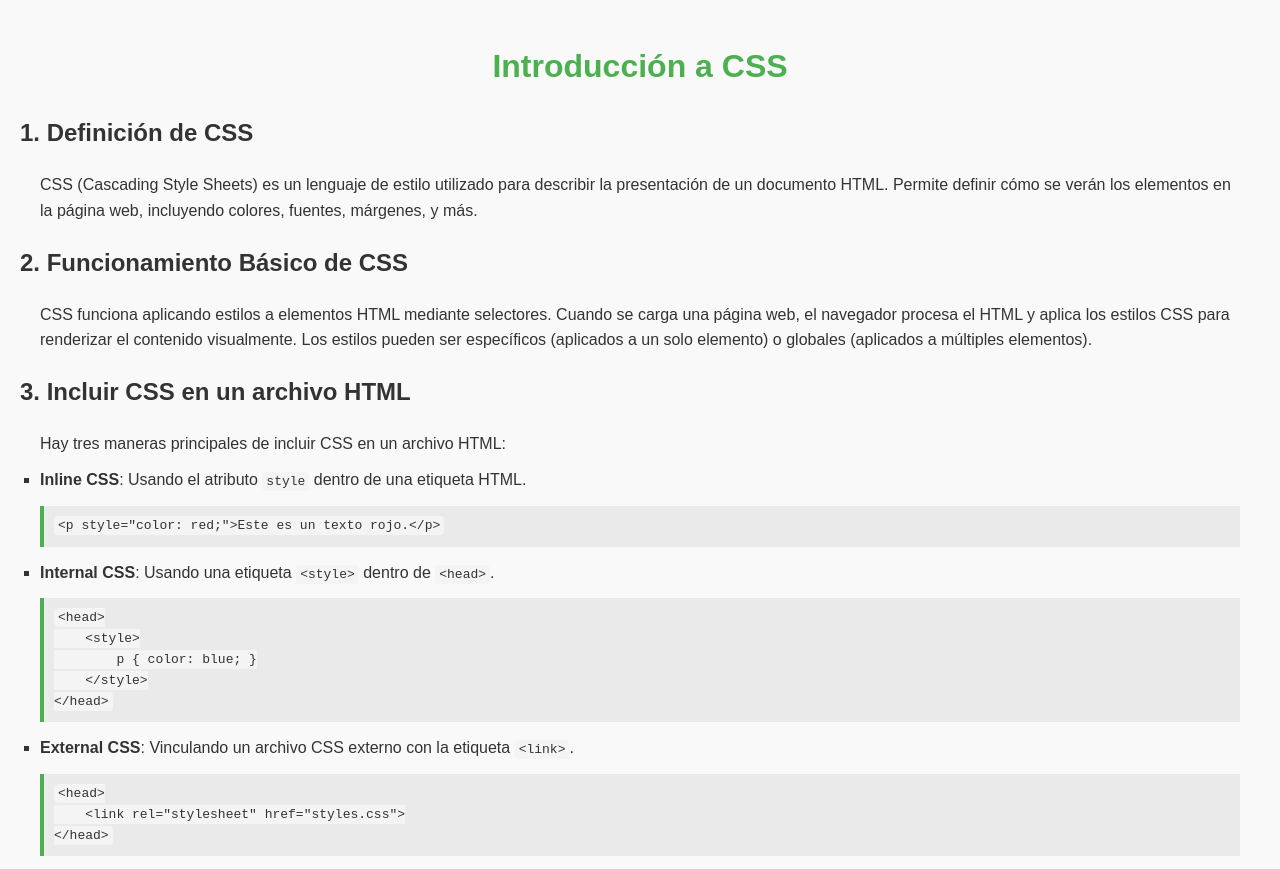
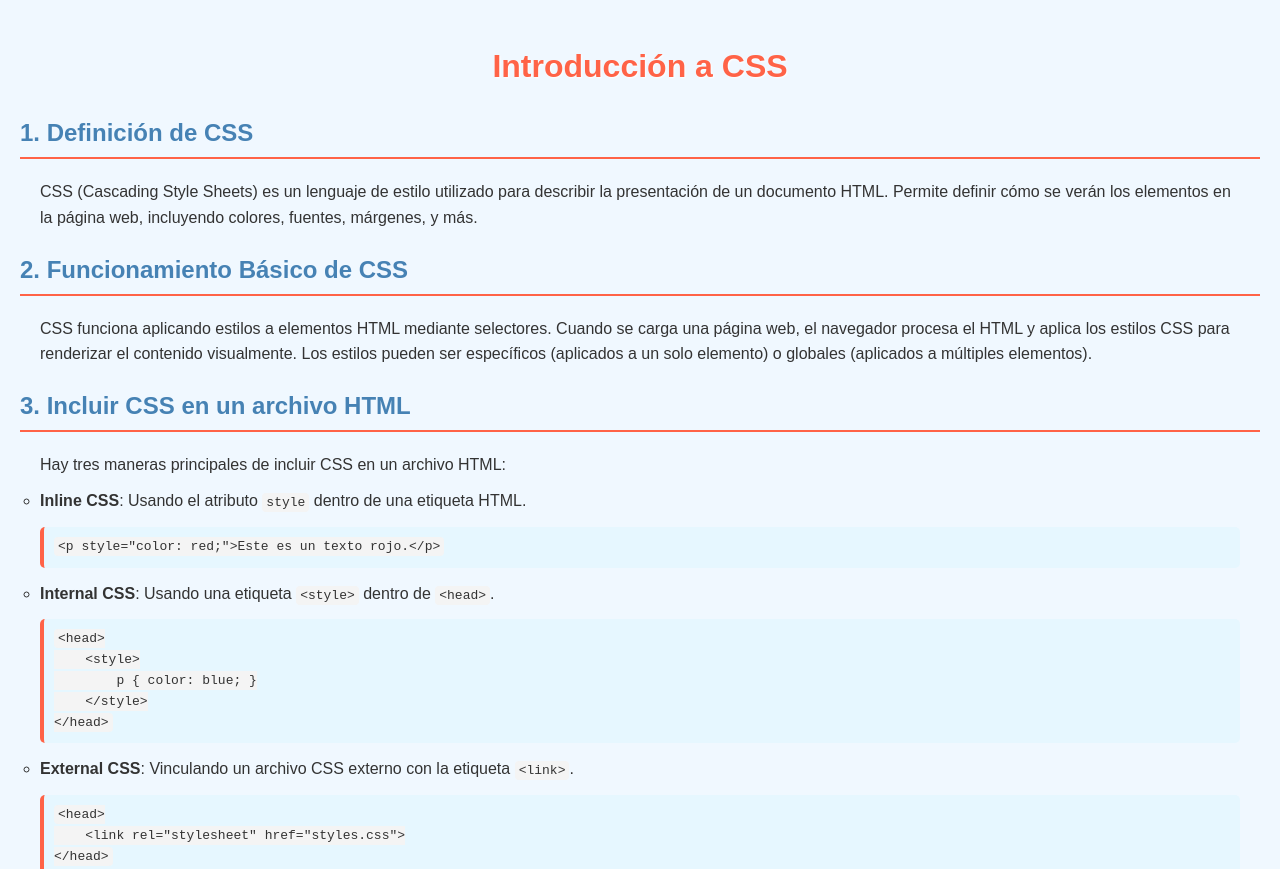
Before and after one commit to Handhels-Programmer/INTRODUCCION-AL-CSS-m3, a plain HTML site: page index.html in a window 1280 px wide. Shown: the top 869 px of the page. Drawn offline with Linux system fonts and the light colour scheme.

Commit message:
Update index.html
Estilo 2

```diff
--- a/index.html
+++ b/index.html
@@ -6,19 +6,22 @@
     <title>Introducción a CSS</title>
     <style>
         body {
-            font-family: Arial, sans-serif;
-            background-color: #f9f9f9;
+            font-family: 'Arial', sans-serif;
+            background-color: #f0f8ff;
             margin: 0;
             padding: 20px;
             line-height: 1.6;
             color: #333;
         }
         h1 {
-            color: #4CAF50;
+            color: #ff6347;
             text-align: center;
+            text-shadow: 1px 1px 2px #fff;
         }
         h2 {
-            color: #333;
+            color: #4682b4;
+            border-bottom: 2px solid #ff6347;
+            padding-bottom: 5px;
             margin-top: 20px;
         }
         p, ul {
@@ -26,13 +29,14 @@
             padding: 0 20px;
         }
         ul {
-            list-style-type: square;
+            list-style-type: circle;
         }
         pre {
-            background-color: #eaeaea;
-            border-left: 4px solid #4CAF50;
+            background-color: #e6f7ff;
+            border-left: 4px solid #ff6347;
             padding: 10px;
             overflow-x: auto;
+            border-radius: 5px;
         }
         code {
             background-color: #f4f4f4;
@@ -44,6 +48,18 @@
             margin-top: 20px;
             font-size: 0.9em;
             color: #666;
+        }
+        .highlight {
+            background-color: #ffebcd;
+            padding: 10px;
+            border-radius: 5px;
+            margin: 10px 0;
+        }
+        .note {
+            background-color: #e6ffe6;
+            padding: 10px;
+            border-left: 4px solid #32cd32;
+            margin: 10px 0;
         }
     </style>
 </head>
```
